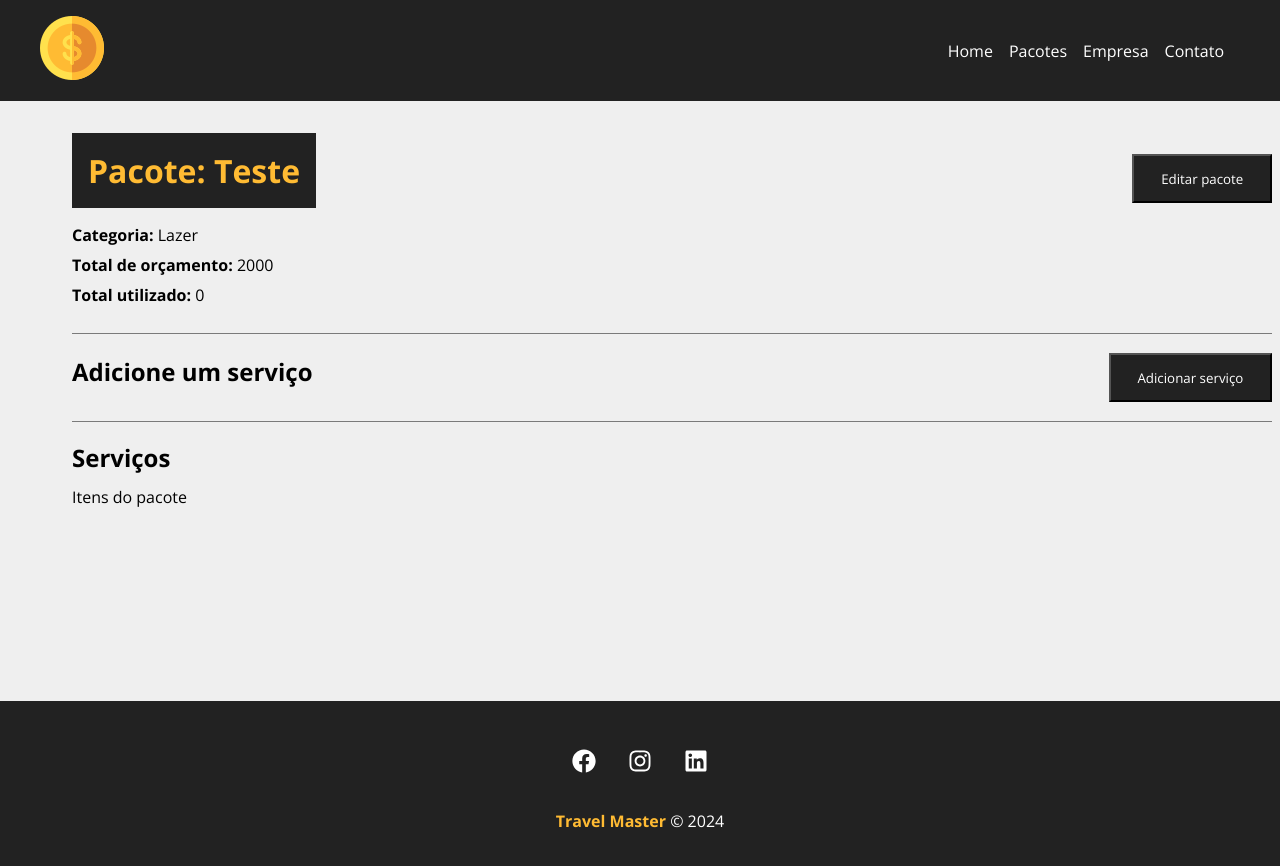
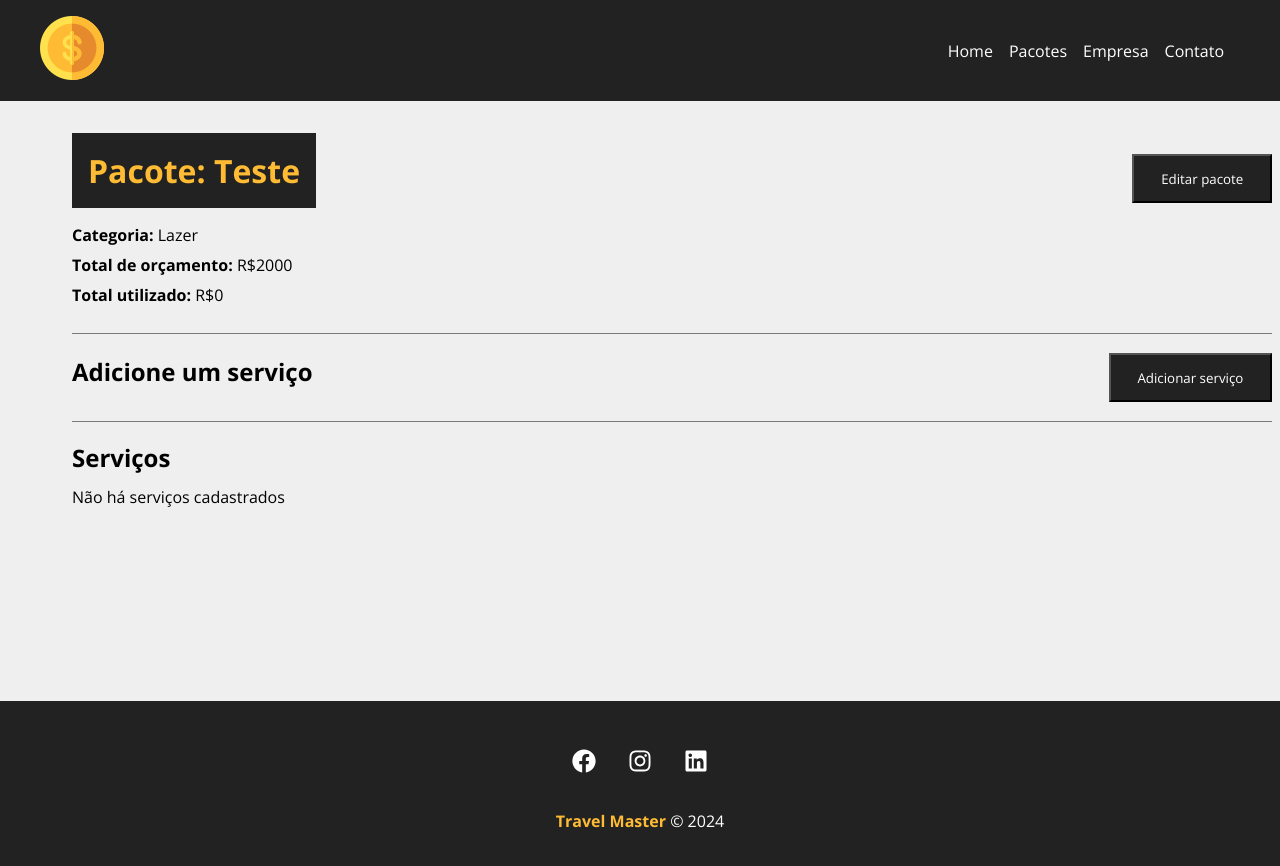
Before and after one commit to FellipeCastro/travel-master, a React (Vite) app: page /package/290f in a window 1280 px wide. Shown: the top 866 px of the page. Built offline with nearby package versions, Linux system fonts and the light colour scheme; data requests are answered from the project's data file.

Commit message:
Exibindo serviços

```diff
--- a/db.json
+++ b/db.json
@@ -8,13 +8,25 @@
         "id": "1",
         "name": "Aventura"
       },
-      "cost": 100,
+      "cost": 1100,
       "services": [
         {
           "name": "Serviço",
           "cost": "100",
           "description": "Faz isso aq",
           "id": "ba77e6fb-0f05-4e74-ab39-8a8922b3cc4a"
+        },
+        {
+          "name": "Contratar guia",
+          "cost": "500",
+          "description": "Contratar guia turistico para auxiliar na viagem",
+          "id": "ce920e93-6521-4e89-847c-b2d4444854fd"
+        },
+        {
+          "name": "Contratar guia",
+          "cost": "500",
+          "description": "Contratar guia turistico para auxiliar na viagem",
+          "id": "994483ee-ad52-4973-a54f-577706c42afa"
         }
       ]
     },
--- a/src/components/package/PackageCard.jsx
+++ b/src/components/package/PackageCard.jsx
@@ -9,13 +9,13 @@ function PackageCard({ id, name, budget, category, handleRemove }) {
     }
 
     return (
-        <div className={styles.project_card} key={id}>
+        <div className={styles.pack_card} key={id}>
             <h4>{name}</h4>
 
             <p><span>Orçamento:</span> R${budget}</p>
             <p className={styles.category_text}><span className={styles[category.toLowerCase()]}></span> {category}</p>
 
-            <div className={styles.project_card_actions}>
+            <div className={styles.pack_card_actions}>
                 <Link to={`/package/${id}`}>
                     <BsPencil /> Editar
                 </Link>
--- a/src/components/package/PackageCard.module.css
+++ b/src/components/package/PackageCard.module.css
@@ -1,4 +1,4 @@
-.project_card {
+.pack_card {
     padding: 1em;
     border: 1px solid #7a7a7a;
     border-radius: 5px;
@@ -6,7 +6,7 @@
     margin: .5%;
 }
 
-.project_card h4 {
+.pack_card h4 {
     background-color: #222;
     color: #ffbb33;
     padding: .5em;
@@ -14,12 +14,12 @@
     font-size: 1.5em;
 }
 
-.project_card p {
+.pack_card p {
     color: #7a7a7a;
     margin-bottom: 1em;
 }
 
-.project_card p span {
+.pack_card p span {
     font-weight: bold;
 }
 
@@ -53,14 +53,14 @@
     background-color: #fbe7c6;
 }
 
-.project_card_actions {
+.pack_card_actions {
     margin-top: 1em;
     display: flex;
     align-items: center;
 }
 
-.project_card_actions a,
-.project_card_actions button {
+.pack_card_actions a,
+.pack_card_actions button {
     text-decoration: none;
     border: 1px solid #222;
     background-color: #fff;
@@ -75,12 +75,12 @@
     transition: .5s;
 }
 
-.project_card_actions svg {
+.pack_card_actions svg {
     margin-right: .5em;
 }
 
-.project_card_actions a:hover,
-.project_card_actions button:hover {
+.pack_card_actions a:hover,
+.pack_card_actions button:hover {
     background-color: #222;
     color: #ffbb33;
 }
--- a/src/components/pages/Package.jsx
+++ b/src/components/pages/Package.jsx
@@ -7,6 +7,7 @@ import Loading from "../layout/Loading"
 import Container from "../layout/Container"
 import PackageForm from "../package/PackageForm"
 import ServiceForm from "../service/ServiceForm"
+import ServiceCard from "../service/ServiceCard"
 import Message from "../layout/Message"
 
 import styles from "./Package.module.css"
@@ -14,6 +15,7 @@ import styles from "./Package.module.css"
 function Packages() {
     const { id } = useParams()
     const [pack, setPack] = useState([])
+    const [services, setServices] = useState([])
     const [showPackForm, setShowPackForm] = useState(false)
     const [showServiceForm, setShowServiceForm] = useState(false)
     const [message, setMessage] = useState()
@@ -30,6 +32,7 @@ function Packages() {
             .then((resp) => resp.json())
             .then((data) => {
                 setPack(data)
+                setServices(data.services)
             })
             .catch((err) => console.error(err))
         }, 500)
@@ -89,9 +92,12 @@ function Packages() {
         .then((resp) => resp.json())
         .then((data) => {
             console.log(data)
+            setShowServiceForm(false)
         })
         .catch((err) => console.error(err))
     }
+
+    const removeService = () => {}
 
     const togglePackForm = () => {
         setShowPackForm(!showPackForm)
@@ -115,8 +121,8 @@ function Packages() {
                             {!showPackForm ? (
                                 <div className={styles.pack_info}>
                                     <p><span>Categoria: </span> {pack.category.name}</p>
-                                    <p><span>Total de orçamento: </span>{pack.budget}</p>
-                                    <p><span>Total utilizado: </span> {pack.cost}</p>
+                                    <p><span>Total de orçamento: </span>R${pack.budget}</p>
+                                    <p><span>Total utilizado: </span> R${pack.cost}</p>
                                 </div>
                             ) : (
                                 <div className={styles.pack_info}>
@@ -146,7 +152,22 @@ function Packages() {
                         </div>
                         <h2>Serviços</h2>
                         <Container customClass="start">
-                            <p>Itens do pacote</p>
+                            {services.length > 0 ? (
+                                services.map((service) => {
+                                    return (
+                                        <ServiceCard
+                                            id={service.id}
+                                            name={service.name}
+                                            cost={service.cost}
+                                            description={service.description}
+                                            key={service.id}
+                                            handleRemove={removeService}
+                                        />
+                                    )
+                                })
+                            ) : (
+                                <p>Não há serviços cadastrados</p>
+                            )}
                         </Container>
                     </Container>
                 </div>
--- /dev/null
+++ b/src/components/service/ServiceCard.jsx
@@ -0,0 +1,21 @@
+import { BsFillTrashFill } from "react-icons/bs"
+import styles from "../package/PackageCard.module.css"
+
+function ServiceCard({ id, name, cost, description, hanldeRemove }) {
+    const remove = (e) => {}
+
+    return (
+        <div className={styles.pack_card}>
+            <h4>{name}</h4>
+            <p><span>Custo total: </span>R${cost}</p>
+            <p>{description}</p>
+            <div className={styles.pack_card_actions}>
+                <button onClick={remove}>
+                    <BsFillTrashFill /> Excluir
+                </button>
+            </div>
+        </div>
+    )
+}
+
+export default ServiceCard
```
